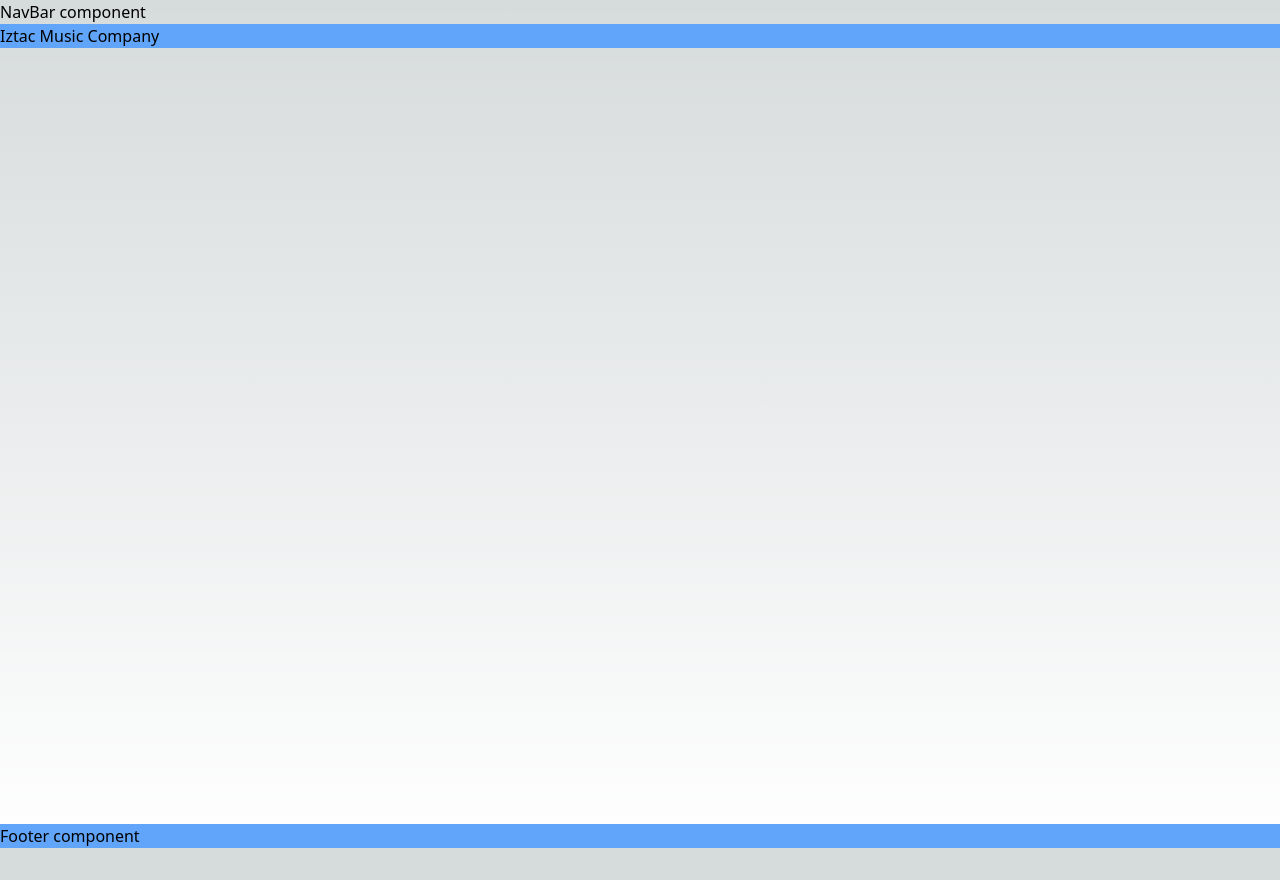
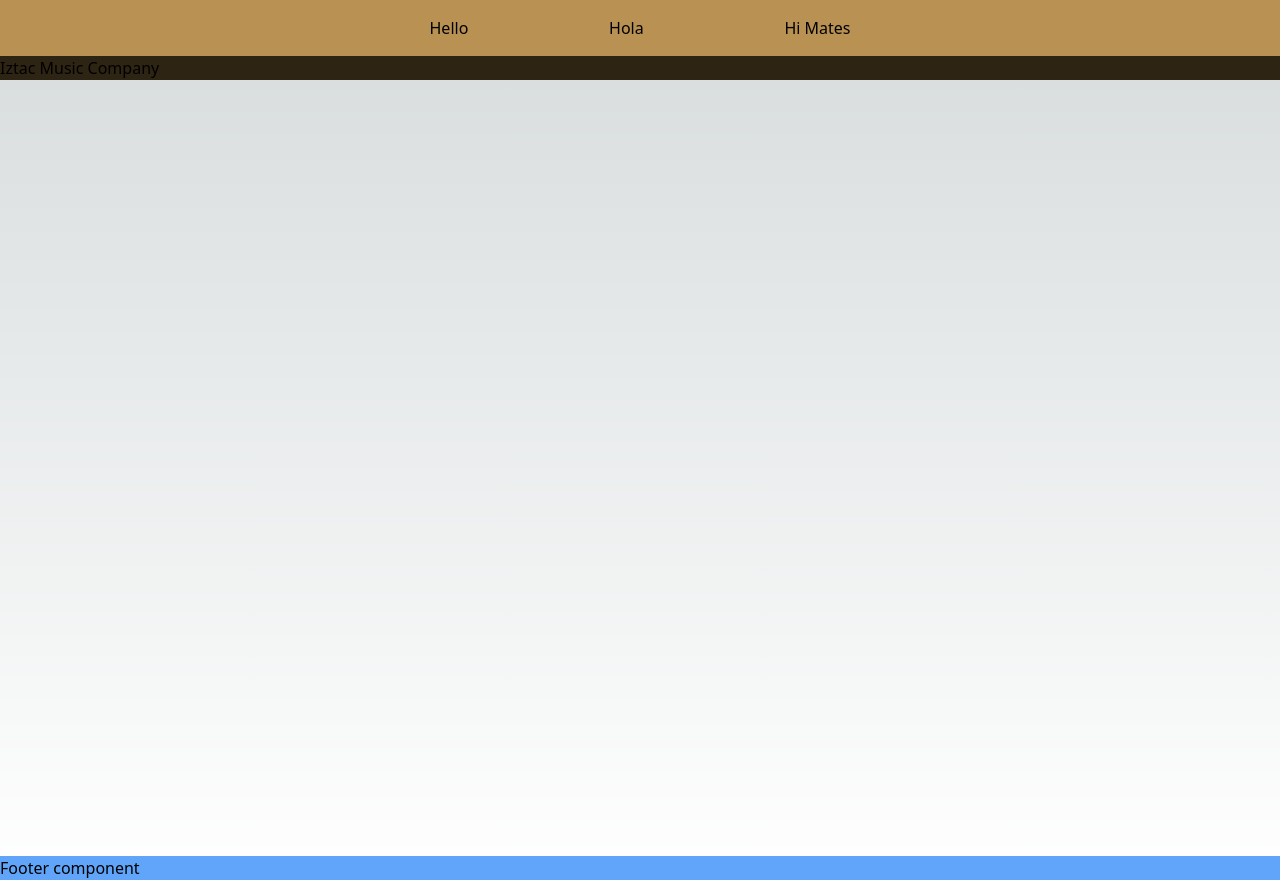
Before and after one commit to saulkurosaki/IZTAC-MUSIC-COMPANY, a Next.js app: page / in a window 1280 px wide. Before the commit the page ends 848 px from the top, so only its background shows below. Built offline with nearby package versions, Linux system fonts and the light colour scheme.

Commit message:
feat(Header): implement initial layout of the navbar

```diff
--- a/app/(root)/page.tsx
+++ b/app/(root)/page.tsx
@@ -1,3 +1,3 @@
 export default function Home() {
-  return <div className="bg-blue-400">Iztac Music Company</div>;
+  return <div className="bg-[#2e2414]">Iztac Music Company</div>;
 }
--- a/components/Header.tsx
+++ b/components/Header.tsx
@@ -1,7 +1,15 @@
 import React from "react";
 
 const Header = () => {
-  return <div>NavBar component</div>;
+  return (
+    <nav className="bg-[#B99253] flex h-14 w-full px-4 py-2">
+      <div className="container mx-[398.5px] px-[15px] flex justify-between items-center">
+        <div>Hello</div>
+        <div>Hola</div>
+        <div>Hi Mates</div>
+      </div>
+    </nav>
+  );
 };
 
 export default Header;
```
